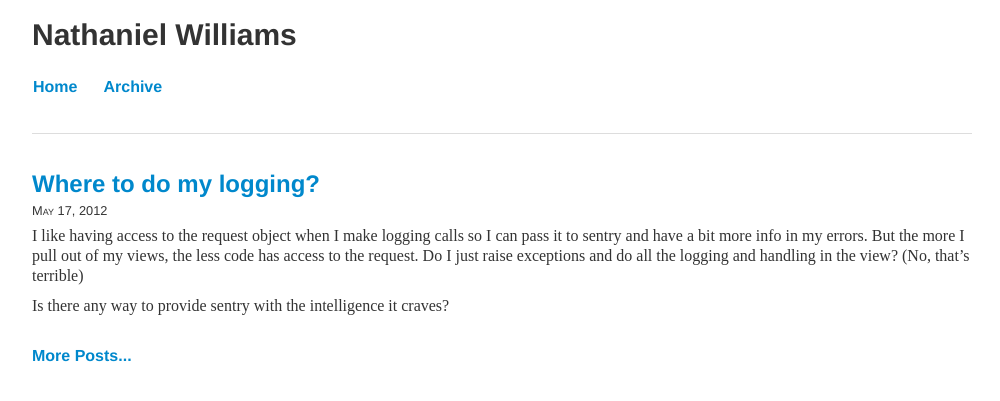
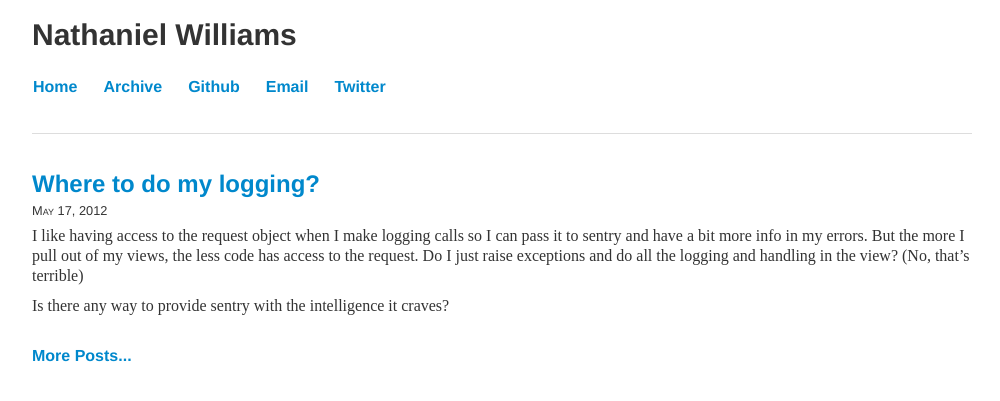
Before and after one commit to natw/natw.github.io, a Jekyll site: the page built from index.html, in a window 1280 px wide. Shown: the top 401 px of the page, without its empty margins (138-1138 px from the left). Built offline with Jekyll 4.4.1, drawn with Linux system fonts in a browser that asks for light colours.

Commit message:
add some contact links to the header

```diff
--- a/_layouts/default.html
+++ b/_layouts/default.html
@@ -19,6 +19,9 @@
           <ul class="nav nav-pills">
             <li><a href="/"><strong>Home</strong></a></li>
             <li><a href="/archive.html"><strong>Archive</strong></a></li>
+            <li><a href="https://github.com/natw"><strong>Github</strong></a></li>
+            <li><a href="mailto:nat@shima.su"><strong>Email</strong></a></li>
+            <li><a href="https://twitter.com/natw"><strong>Twitter</strong></a></li>
           </ul>
         </div>
       </div>
```
